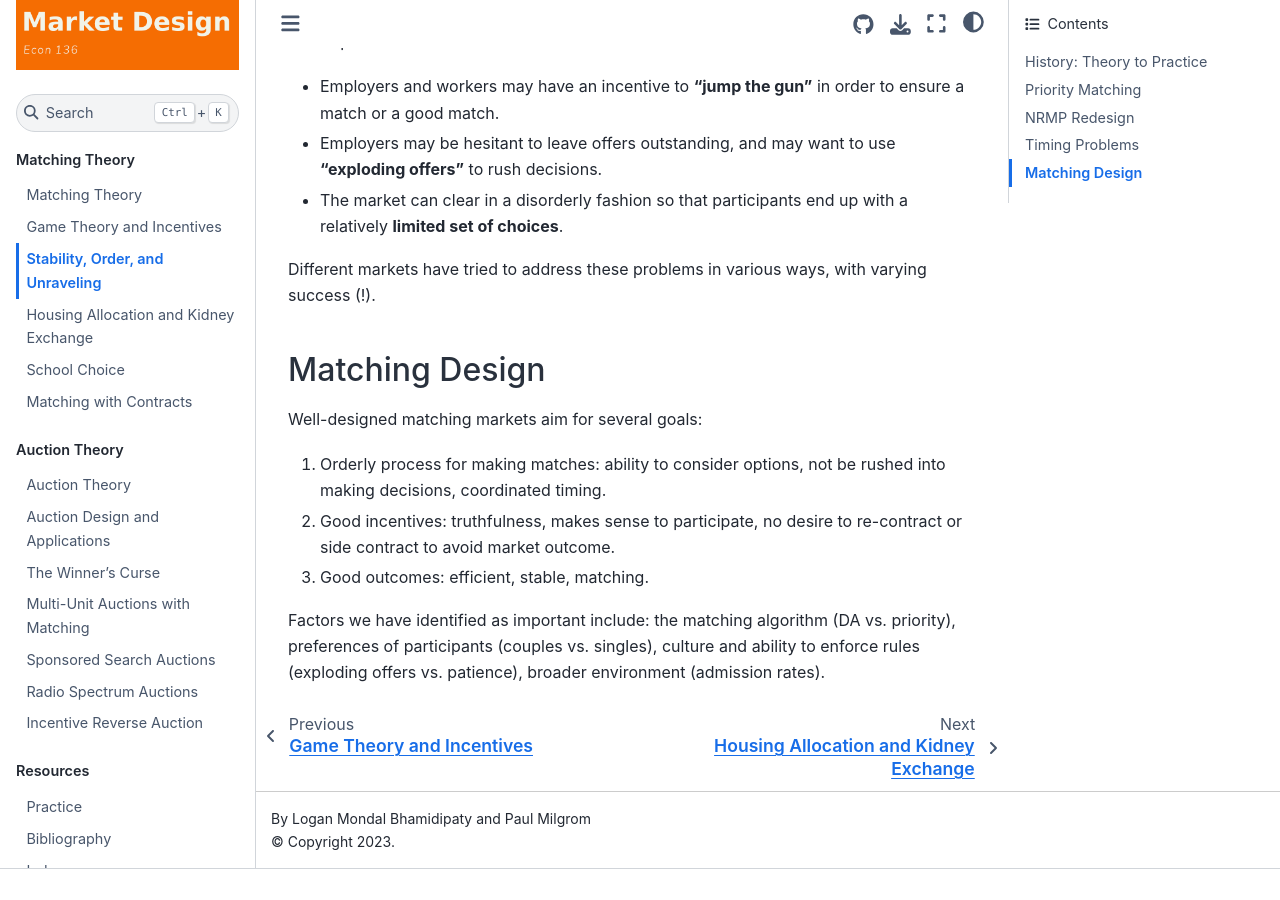
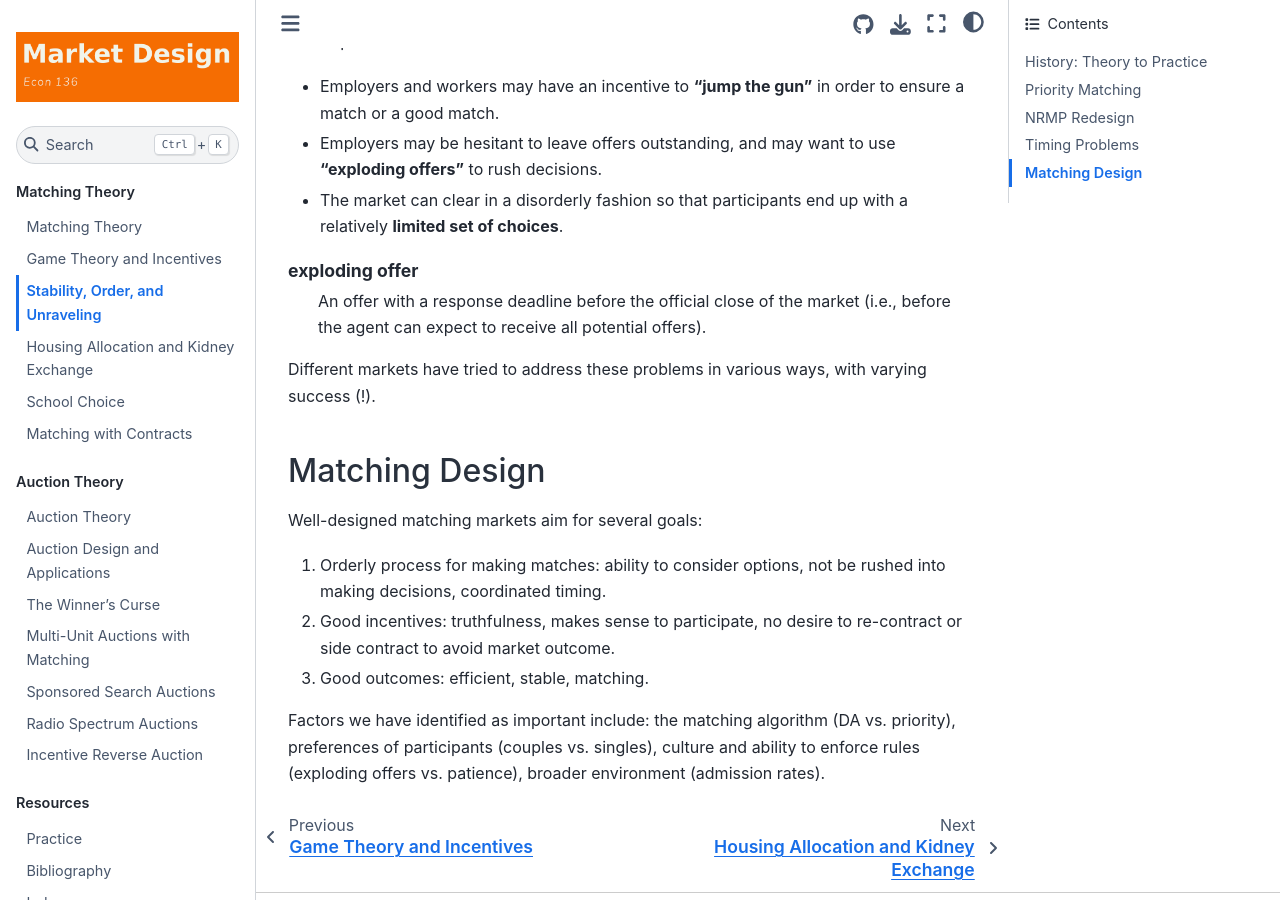
Before and after one commit to FlyingWorkshop/market-design, a Jupyter Book: the page built from book/stability-order-unraveling.md, in a window 1280 px wide and 900 px high, scrolled down 4544 px. Built offline with Jupyter Book 1.0.4 settings and Sphinx 7.4.7 and the Sphinx Book theme 1.1.4, drawn with Linux system fonts in a browser that asks for light colours; before the commit the page ends 5413 px from its top, so only the background shows below that.

Commit message:
final edits

````diff
--- a/book/stability-order-unraveling.md
+++ b/book/stability-order-unraveling.md
@@ -173,6 +173,11 @@ Decentralized markets with fixed appointment dates can have timing issues that m
 * Employers may be hesitant to leave offers outstanding, and may want to use **“exploding offers”** to rush decisions.
 * The market can clear in a disorderly fashion so that participants end up with a relatively **limited set of choices**.
 
+```{glossary}
+exploding offer
+  An offer with a response deadline before the official close of the market (i.e., before the agent can expect to receive all potential offers).
+```
+
 Different markets have tried to address these problems in various ways, with varying success (!).
 
 ## Matching Design
````
Also changed, not shown: book/game-theory-and-incentives.md (+1 -1 lines).
